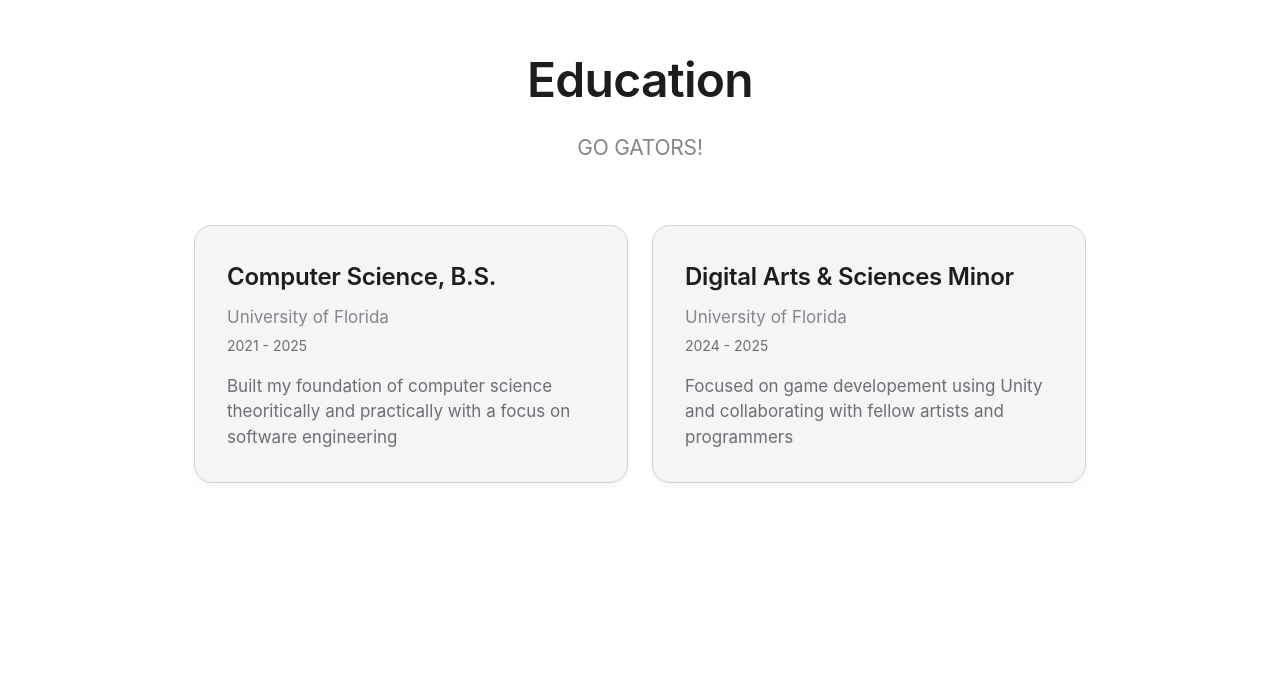
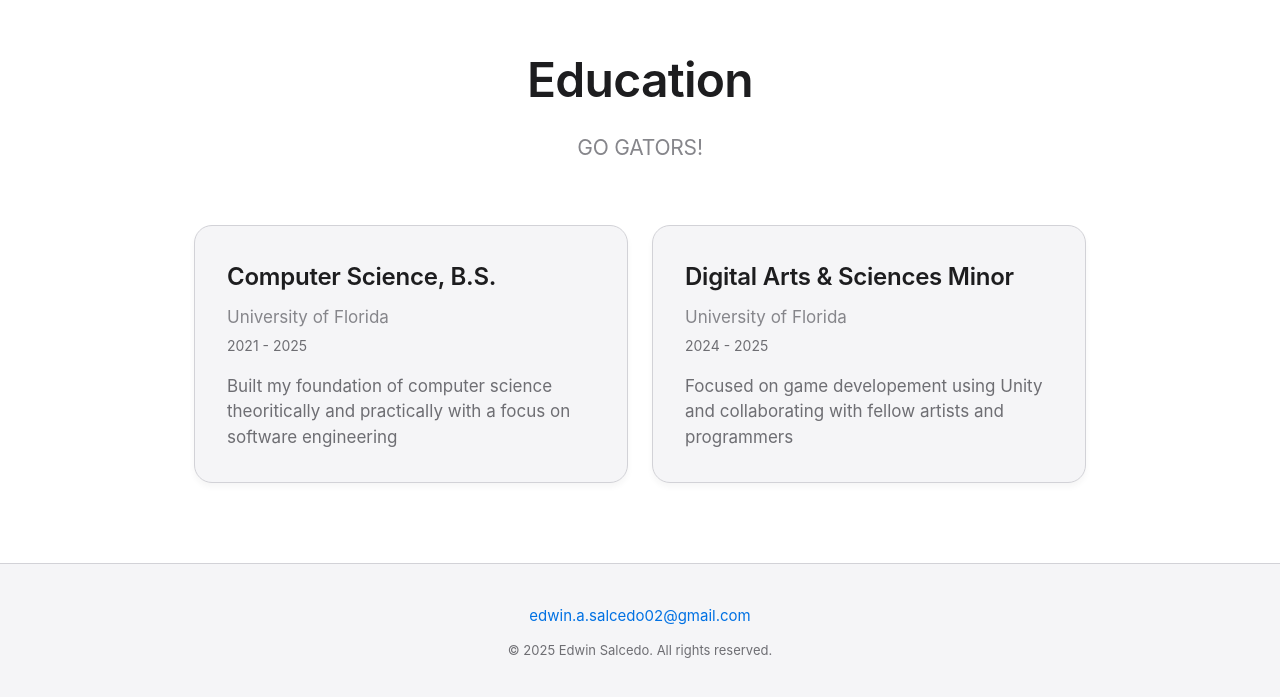
Before and after one commit to EdwinASalcedo/portfoliov2, a Vue app: page / in a window 1280 px wide. Shown: the part 3877-4574 px from the top of the page. Before the commit the page ends 4440 px from the top, so only its background shows below. Built offline with nearby package versions, Linux system fonts and the light colour scheme; a web font is replaced by a local one.

Commit message:
Added footer

```diff
--- a/src/App.vue
+++ b/src/App.vue
@@ -48,6 +48,8 @@
       </div>
     </section>
 
+    <FooterSection name="Edwin Salcedo" email="edwin.a.salcedo02@gmail.com" />
+
   </div>
 </template>
 
@@ -57,6 +59,7 @@
 import TimelineComponent from './components/TimelineComponent.vue'
 import CardGrid from './components/CardGrid.vue'
 import FeaturedApps from './components/FeaturedApps.vue'
+import FooterSection from './components/FooterSection.vue'
 
 export default {
   name: 'App',
@@ -65,7 +68,8 @@
     HeroSection,
     TimelineComponent,
     CardGrid,
-    FeaturedApps
+    FeaturedApps,
+    FooterSection
   },
   data() {
     return {
--- /dev/null
+++ b/src/components/FooterSection.vue
@@ -0,0 +1,73 @@
+<template>
+  <footer class="footer">
+    <div class="footer-content">
+      <!-- <p class="footer-name">{{ name }}</p> -->
+      <p class="footer-email">
+        <a :href="`mailto:${email}`">{{ email }}</a>
+      </p>
+      <p class="footer-copyright">© {{ currentYear }} {{ name }}. All rights reserved.</p>
+    </div>
+  </footer>
+</template>
+
+<script>
+export default {
+  name: 'FooterSection',
+  props: {
+    name: {
+      type: String,
+      required: true
+    },
+    email: {
+      type: String,
+      required: true
+    }
+  },
+  computed: {
+    currentYear() {
+      return new Date().getFullYear()
+    }
+  }
+}
+</script>
+
+<style scoped>
+.footer {
+  background: var(--bg-secondary);
+  padding: 40px 22px;
+  text-align: center;
+  border-top: 1px solid var(--border);
+}
+
+.footer-content {
+  max-width: 980px;
+  margin: 0 auto;
+}
+
+.footer-name {
+  font-size: 17px;
+  font-weight: 600;
+  color: var(--text-primary);
+  margin-bottom: 8px;
+}
+
+.footer-email {
+  font-size: 15px;
+  margin-bottom: 12px;
+}
+
+.footer-email a {
+  color: var(--accent);
+  text-decoration: none;
+  transition: opacity 0.3s ease;
+}
+
+.footer-email a:hover {
+  opacity: 0.8;
+}
+
+.footer-copyright {
+  font-size: 13px;
+  color: var(--text-tertiary);
+}
+</style>
```
